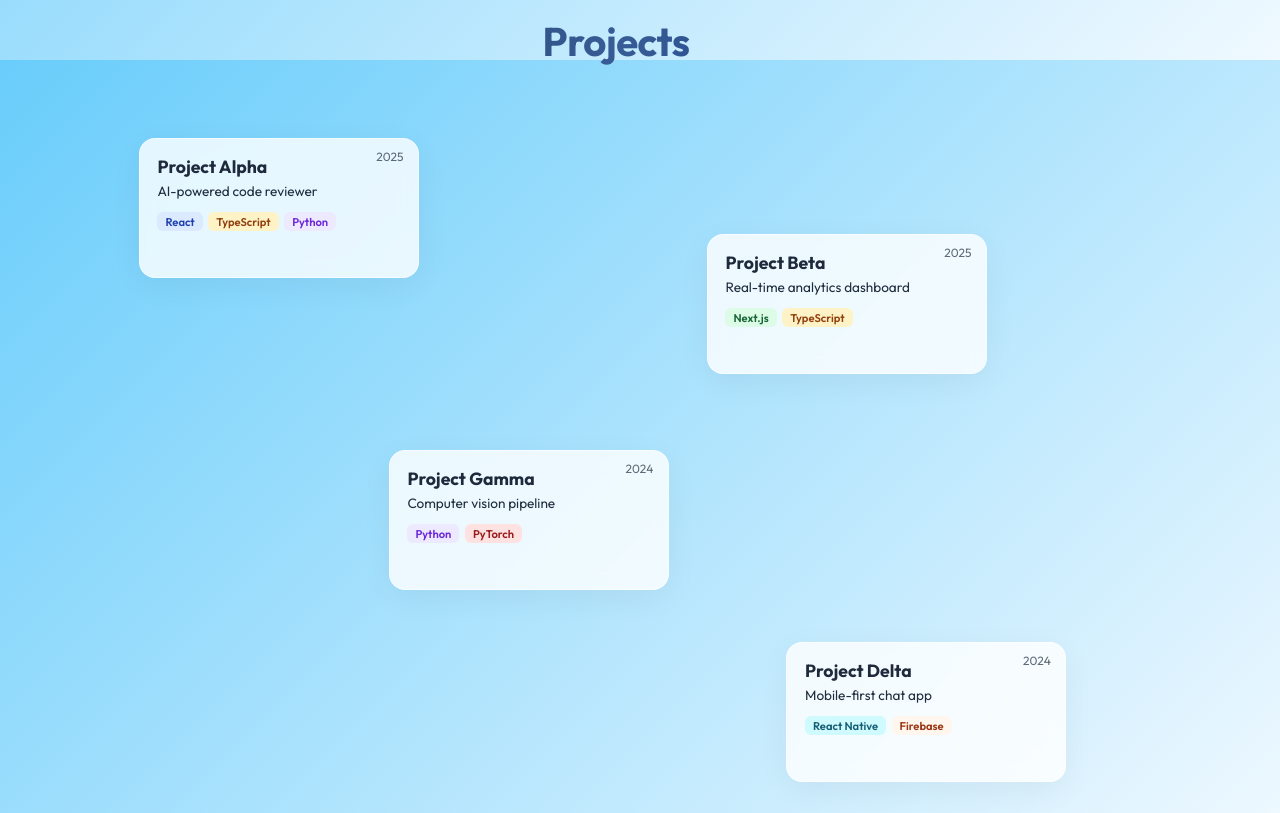
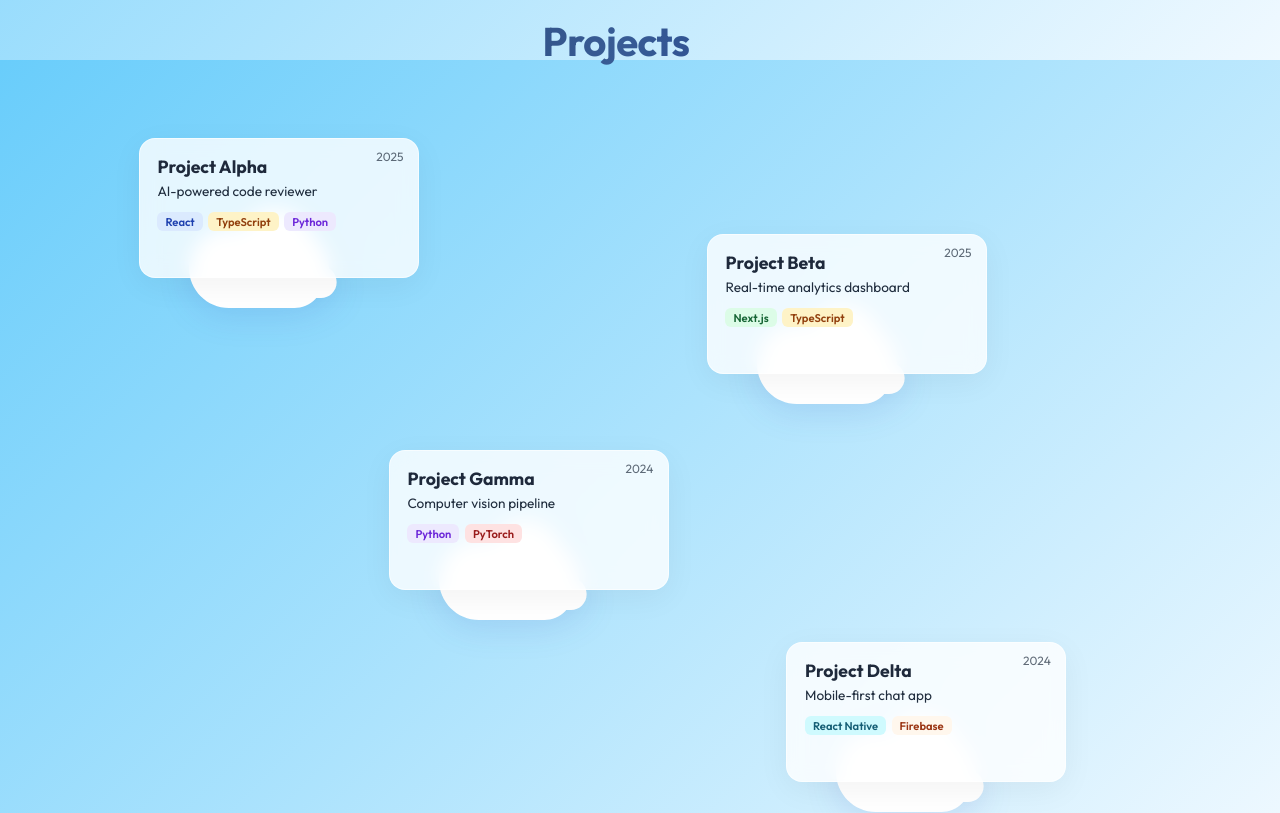
Before and after one commit to RextonRZ/RextonRZ.github.io, a Next.js app: page / in a window 1280 px wide. Shown: the part 3140-3953 px from the top of the page. Built offline with nearby package versions, Linux system fonts and the light colour scheme.

Commit message:
feat(projects): add cloud platforms (light) and glow halos (dark)

```diff
--- a/src/components/ProjectsSection.css
+++ b/src/components/ProjectsSection.css
@@ -23,7 +23,7 @@
 }
 
 .project-card {
-  position: absolute;
+  position: relative;
   width: 280px;
   min-height: 140px;
   padding: 1rem 1.1rem;
@@ -91,11 +91,42 @@
 }
 
 @media (max-width: 768px) {
-  .project-card {
+  .project-slot {
     position: static;
     width: 100%;
     max-width: 360px;
-    margin: 0 auto 1.5rem;
-    animation: none;
+    margin: 0 auto 4rem;
   }
+  .project-card { animation: none; width: 100%; }
+  .project-platform { bottom: -40px; }
 }
+
+.project-slot {
+  position: absolute;
+  width: 280px;
+}
+
+.project-platform {
+  position: absolute;
+  left: 50%;
+  bottom: -50px;
+  transform: translateX(-50%);
+  pointer-events: none;
+  z-index: 1;
+}
+
+.project-card-cloud {
+  display: block;
+  filter: drop-shadow(0 8px 16px rgba(30, 64, 175, 0.12));
+}
+
+.project-halo {
+  position: absolute;
+  inset: 0;
+  background: radial-gradient(ellipse at center, rgba(139, 92, 246, 0.35) 0%, rgba(139, 92, 246, 0) 70%);
+  filter: blur(8px);
+  display: none;
+}
+
+[data-theme='dark'] .project-card-cloud { display: none; }
+[data-theme='dark'] .project-halo       { display: block; }
--- a/src/components/ProjectsSection.tsx
+++ b/src/components/ProjectsSection.tsx
@@ -127,6 +127,27 @@ function tagStyle(tag: string): React.CSSProperties {
   return { background: c.bg, color: c.fg };
 }
 
+function CardCloud() {
+  return (
+    <svg
+      className="project-card-cloud"
+      width="320"
+      height="120"
+      viewBox="0 0 100 60"
+      fill="none"
+      xmlns="http://www.w3.org/2000/svg"
+      aria-hidden="true"
+    >
+      <path
+        d="M72.5 35C72.5 43.2843 65.7843 50 57.5 50H25C13.9543 50 5 41.0457 5 30C5 18.9543 13.9543 10 25 10C27.0543 10 29.0357 10.3106 30.8936 10.8798C33.7225 4.67384 40.0638 0 47.5 0C58.5457 0 67.5 8.95431 67.5 20C67.5 20.3013 67.4933 20.6011 67.4801 20.8992C70.3644 21.6702 72.5 24.3313 72.5 27.5C72.5 28.0535 72.4172 28.5878 72.2647 29.0963C76.0121 29.8398 78.8333 33.1099 78.8333 37.0833C78.8333 41.4556 75.289 45 70.9167 45H65V35H72.5Z"
+        fill="white"
+      />
+      <circle cx="55" cy="30" r="20" fill="white" />
+      <circle cx="35" cy="35" r="15" fill="white" />
+    </svg>
+  );
+}
+
 export function ProjectsSection() {
   return (
     <section id="projects" className="projects-section">
@@ -135,12 +156,19 @@ export function ProjectsSection() {
         {PROJECTS.map((p, i) => (
           <div
             key={p.id}
-            className="project-card"
+            className="project-slot"
             style={{
               top: p.position.top,
               left: p.position.left,
-              animationDelay: `${(i * 0.7) % 3}s`,
             }}
+          >
+            <div className="project-platform">
+              <CardCloud />
+              <div className="project-halo" aria-hidden="true" />
+            </div>
+            <div
+              className="project-card"
+              style={{ animationDelay: `${(i * 0.7) % 3}s` }}
             >
               <span className="project-year">{p.year}</span>
               <h3 className="project-title">{p.title}</h3>
@@ -153,6 +181,7 @@ export function ProjectsSection() {
                 ))}
               </div>
             </div>
+          </div>
         ))}
       </div>
     </section>
```
Lines whose indentation alone changed are shown as unchanged.
